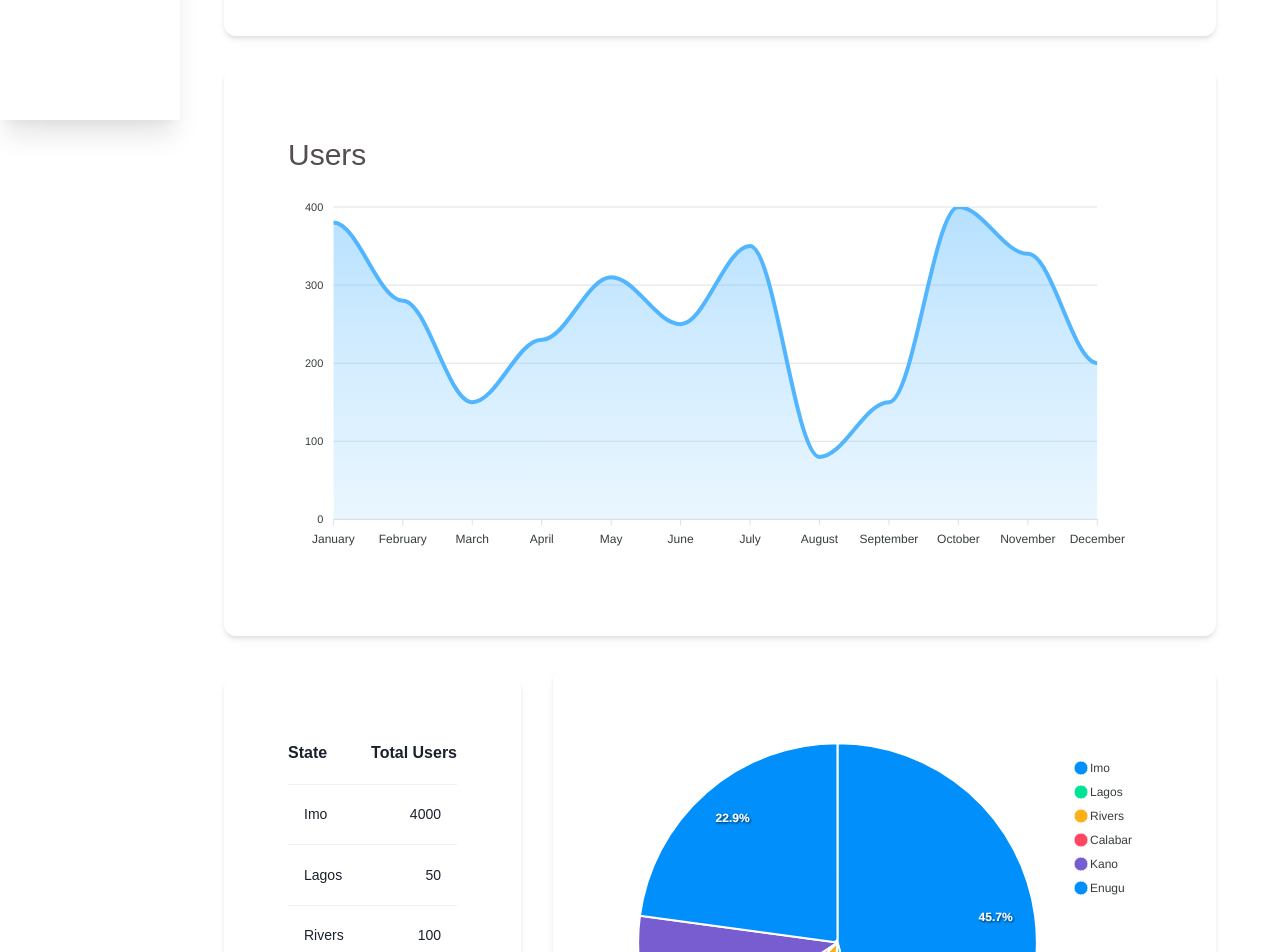
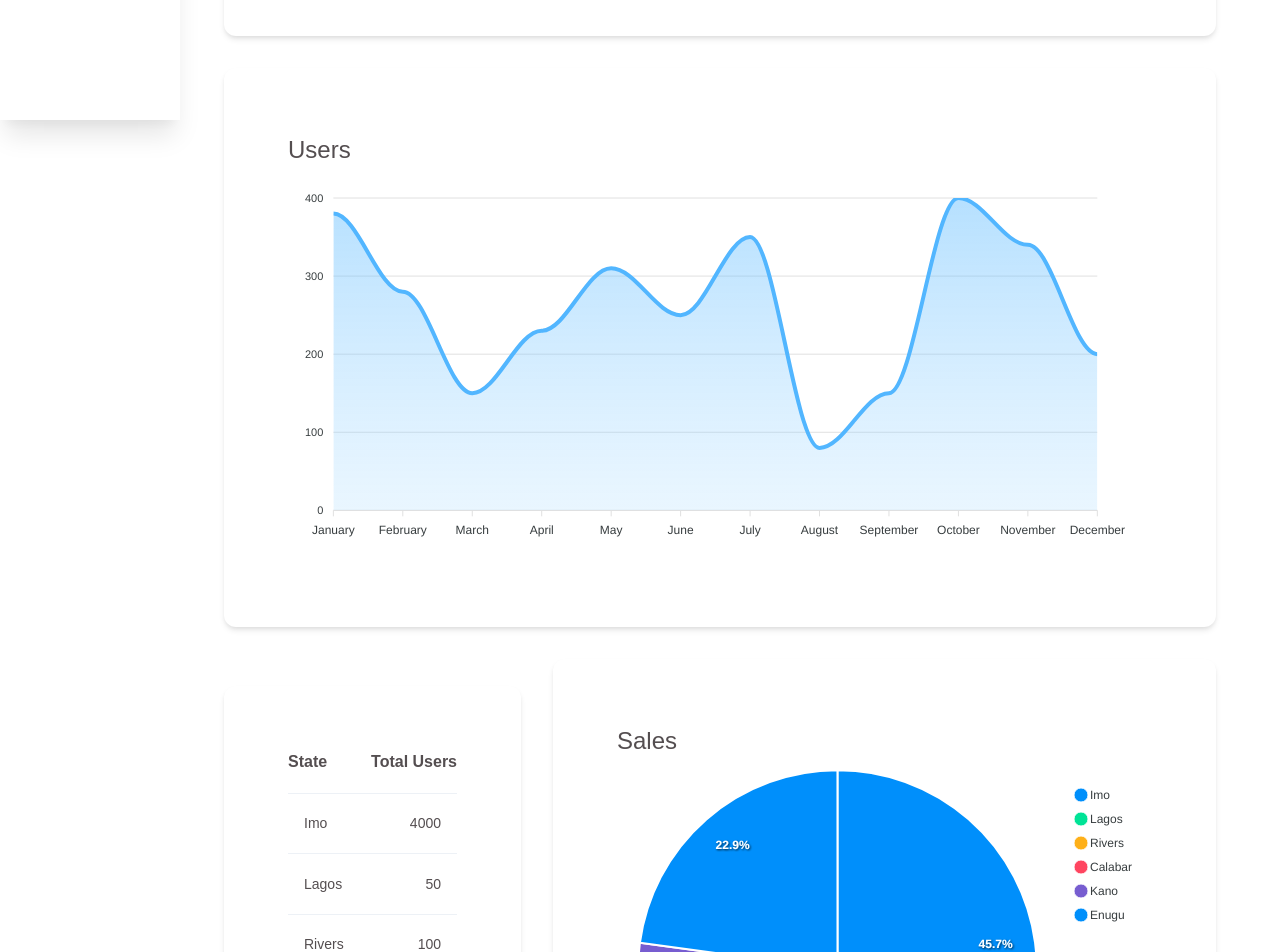
Before and after one commit to sammy-code98/dashboard-sample, a React (Vite) app: page /dashboard in a window 1280 px wide. Shown: the part 680-1632 px from the top of the page. Built offline with nearby package versions, Linux system fonts and the light colour scheme.

Commit message:
add more dashboard analytic tools

```diff
--- a/src/components/dashboardCharts/salesLocation.tsx
+++ b/src/components/dashboardCharts/salesLocation.tsx
@@ -40,8 +40,8 @@ export default function SalesLocation() {
                 justifyContent="space-between"
                 pb={{ base: "1rem", lg: "1.2rem" }}
             >
-                <Text>State</Text>
-                <Text>Total Users</Text>
+                <Text color='primary.700'>State</Text>
+                <Text color='primary.700'>Total Users</Text>
             </Box>
 
             <Box>
@@ -56,8 +56,8 @@ export default function SalesLocation() {
                                 justifyContent="space-between"
                                 fontSize="0.875rem"
                             >
-                                <Text>{data.state}</Text>
-                                <Text>{data.totalSales}</Text>
+                                <Text color='primary.700'>{data.state}</Text>
+                                <Text color='primary.700'>{data.totalSales}</Text>
                             </Flex>
                         </Box>
                     )
--- a/src/components/dashboardCharts/userChart.tsx
+++ b/src/components/dashboardCharts/userChart.tsx
@@ -47,7 +47,7 @@ export default function UserChart(): JSX.Element {
     }
 
     return (
-        <Box pr={{ lg: "1rem" }} >
+        <Box pr={{ lg: "1rem" }}>
             <ReactApexChart
                 options={options}
                 series={series}
--- a/src/pages/Dashboard/dashboard.tsx
+++ b/src/pages/Dashboard/dashboard.tsx
@@ -45,7 +45,7 @@ export default function Dashboard() {
                     </Box>
                 </Box>
                 <Box mt='2rem' p='4rem' bgColor='white' borderRadius='xl' shadow={{ base: 'none', md: 'md' }}>
-                    <Text fontSize='3xl' color='primary.700'>Users</Text>
+                    <Text fontSize='2xl' color='primary.700'>Users</Text>
                     <UserChart />
                 </Box>
                 <Box mt='2rem' display='flex' justifyContent='space-between' alignItems='center' gap='2rem'>
@@ -53,6 +53,7 @@ export default function Dashboard() {
                         <SalesLocation />
                     </Box>
                     <Box width='100%' p='4rem' bgColor='white' borderRadius='xl' shadow={{ base: 'none', md: 'md' }}>
+                        <Text fontSize='2xl' color='primary.700'>Sales</Text>
                         <SalesChart />
                     </Box>
 
```
